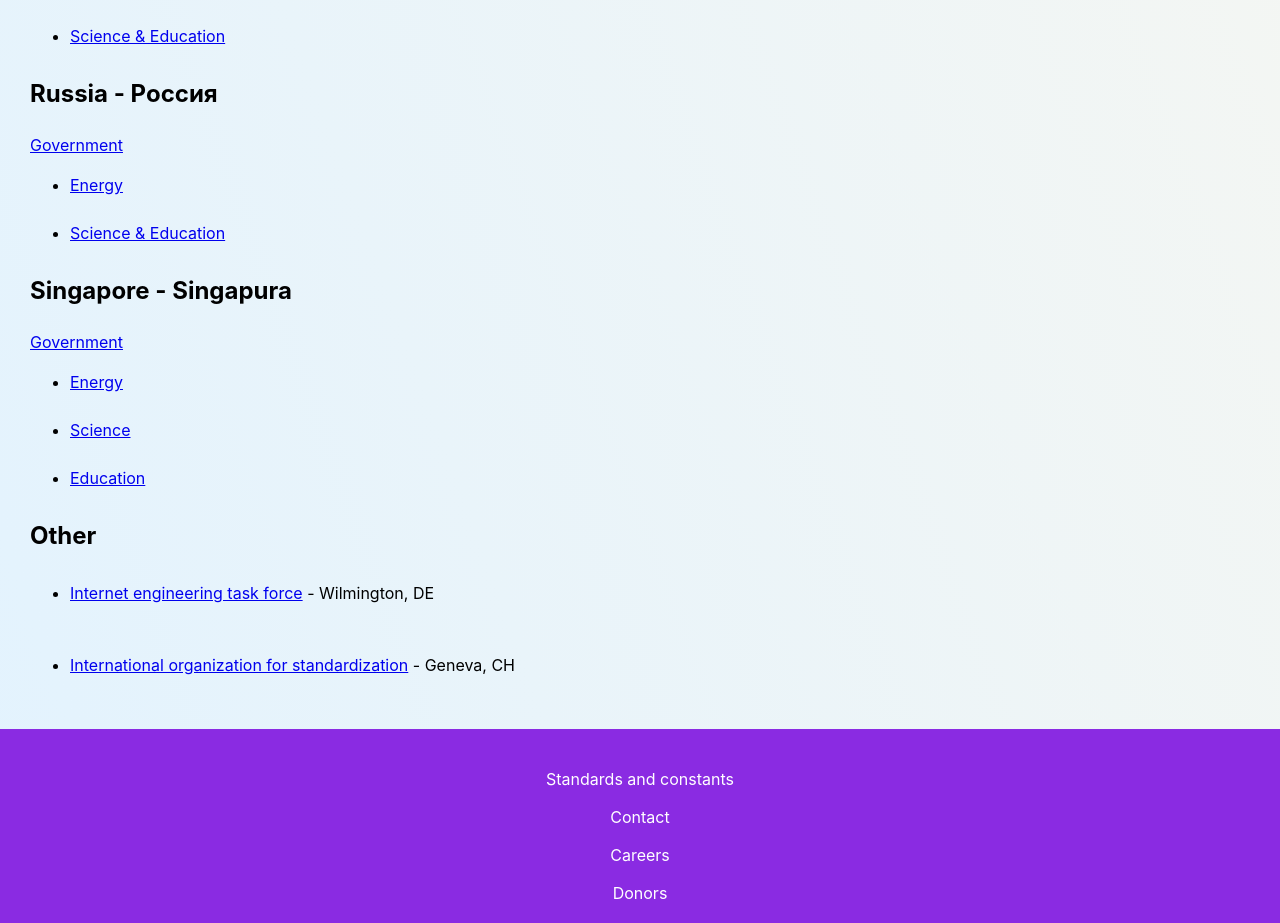
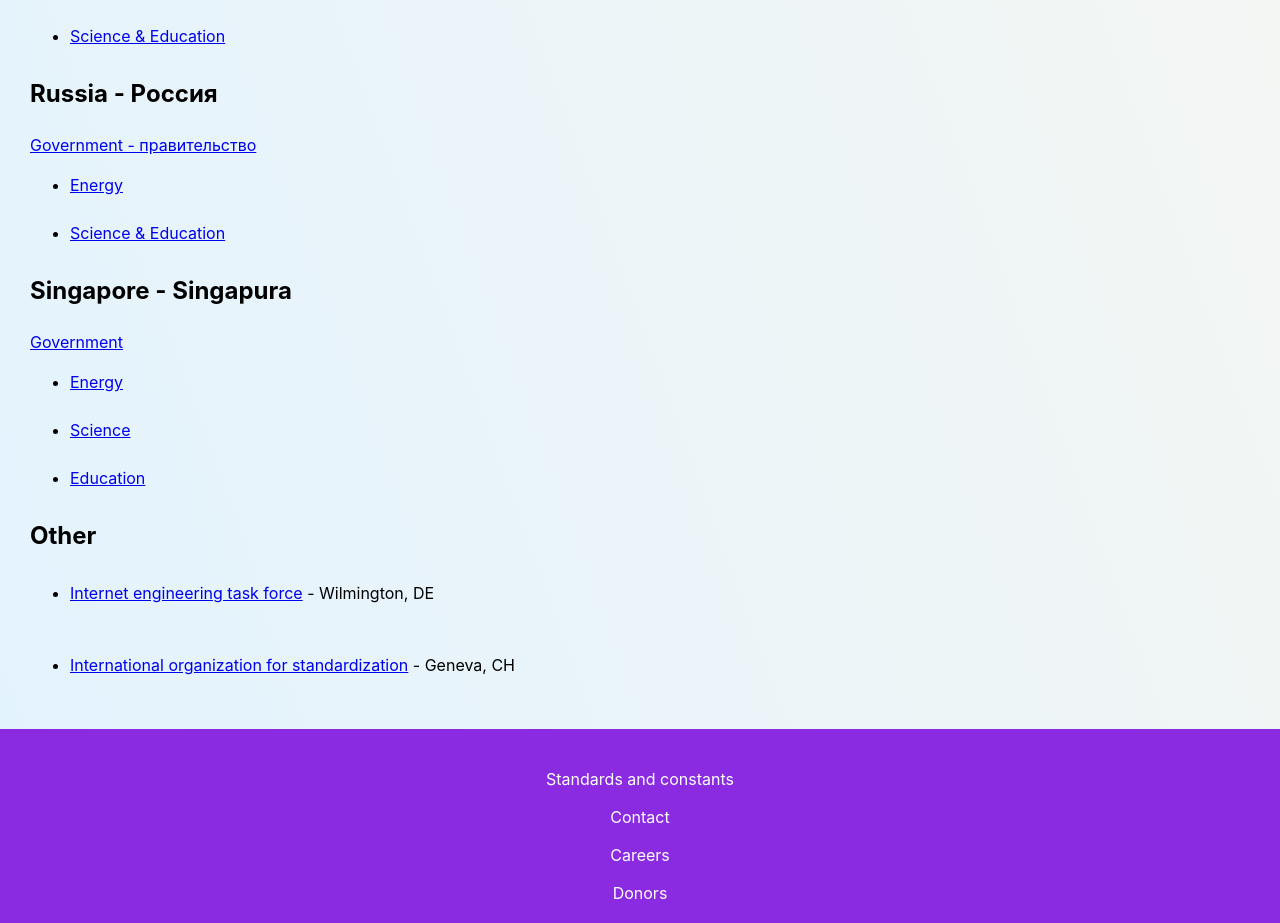
Before and after one commit to JRFink/jrfphyspagesnew, a Next.js app: page /research/gen in a window 1280 px wide. Shown: the part 3024-3947 px from the top of the page. Built offline with nearby package versions, Linux system fonts and the light colour scheme.

Commit message:
Update index.tsx

```diff
--- a/pages/research/gen/index.tsx
+++ b/pages/research/gen/index.tsx
@@ -253,7 +253,7 @@ const Gen = () => {
                     Russia - Россия
                 </h2>
                 <p>
-                    <Link href="http://government.ru">Government</Link>
+                    <Link href="http://government.ru">Government - правительство</Link>
                     <ul>
                         <li>
                             <Link href="http://minenergo.gov.ru">Energy</Link>
```
